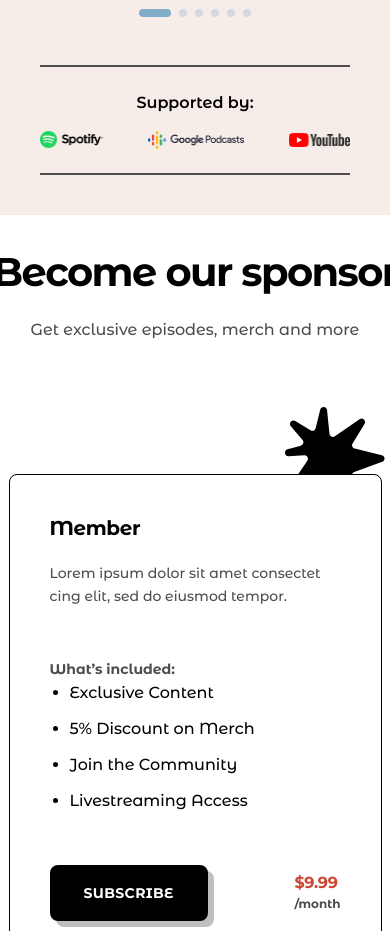
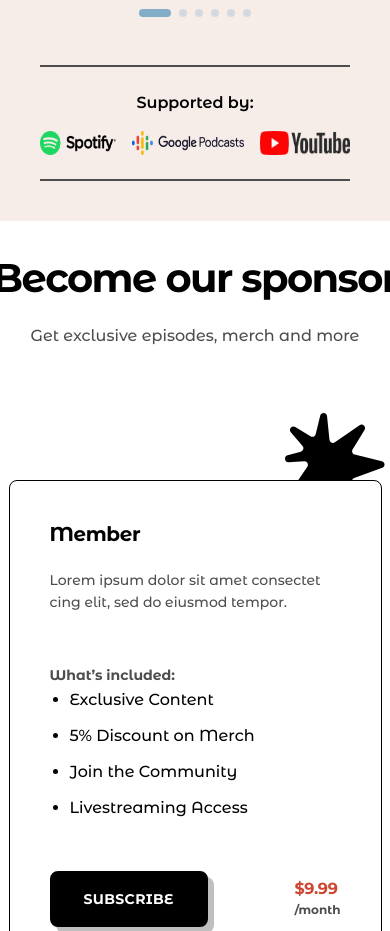
Before and after one commit to pazedev/pod-of-cast, a React (Vite) app: page / in a window 390 px wide. Shown: the part 1120-2051 px from the top of the page. Built offline with nearby package versions, Linux system fonts and the light colour scheme; a web font is replaced by a local one.

Commit message:
troca de divs por li, e tag a nas imagens, consertos nos hrefs

```diff
--- a/src/components/landing/Hero.jsx
+++ b/src/components/landing/Hero.jsx
@@ -1,7 +1,7 @@
 import { FeaturedEpisodesSection } from './FeaturedEpisodesSection.jsx'
 import { SubscribeButton } from '../UI/SubscribeButton.jsx'
 import { DECORATIONS } from '../../constants/index.js'
-import { SupportedBy} from './SupportedBy.jsx'
+import { SupportedBy } from './SupportedBy.jsx'
 
 export function Hero() {
   return (
@@ -30,8 +30,8 @@ export function Hero() {
       <div className="mt-12">
         <FeaturedEpisodesSection />
       </div>
-      <div className='mt-12'>
-        <SupportedBy/>
+      <div className="mt-12">
+        <SupportedBy />
       </div>
     </section>
   )
--- a/src/components/landing/SupportedBy.jsx
+++ b/src/components/landing/SupportedBy.jsx
@@ -3,9 +3,13 @@ import spotify from '../../assets/medium-spotify.png'
 import youtube from '../../assets/medium-youtube.png'
 
 const sponsors = [
-  { name: 'Spotify', logo: spotify, url: 'https://open.spotify.com'},
-  { name: 'Google Podcast', logo: googlePodcast, url: 'https://podcasts.google.com'},
-  { name: 'Youtube', logo: youtube,  url: 'https://youtube.com'},
+  { name: 'Spotify', logo: spotify, url: 'https://open.spotify.com' },
+  {
+    name: 'Google Podcast',
+    logo: googlePodcast,
+    url: 'https://podcasts.google.com',
+  },
+  { name: 'Youtube', logo: youtube, url: 'https://youtube.com' },
 ]
 
 export function SupportedBy() {
@@ -17,16 +21,24 @@ export function SupportedBy() {
             Supported by:
           </p>
 
-          <div
-            className="flex flex-row items-center gap-[45px]"
-            aria-label="Plataformas que apoiam o podcast (ao clicar abre em nova aba)"
-          >
+          <ul className="flex items-center gap-4 md:gap-[45px]">
             {sponsors.map(sponsor => (
-              <span key={sponsor.name}>
-                <img src={sponsor.logo} alt={`Logo do ${sponsor.name}`} href={sponsor.url}/>
-              </span>
+              <li key={sponsor.name}>
+                <a
+                  href={sponsor.url}
+                  target="_blank" //abre nova aba
+                  rel="noopener noreferrer" //segurança
+                  aria-label={`Ouça no ${sponsor.name} (abre em nova aba)`}
+                >
+                  <img
+                    src={sponsor.logo}
+                    alt="" //texto já esta no link
+                    className="h-6 sm:h-8 md:h-auto"
+                  />
+                </a>
+              </li>
             ))}
-          </div>
+          </ul>
         </div>
       </div>
     </section>
```
